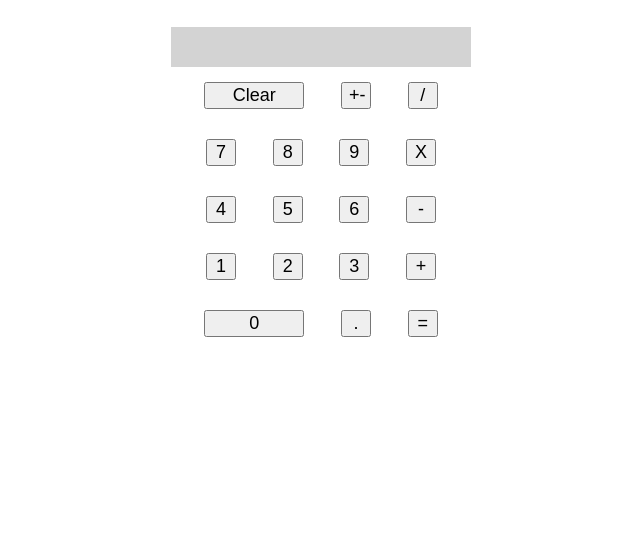
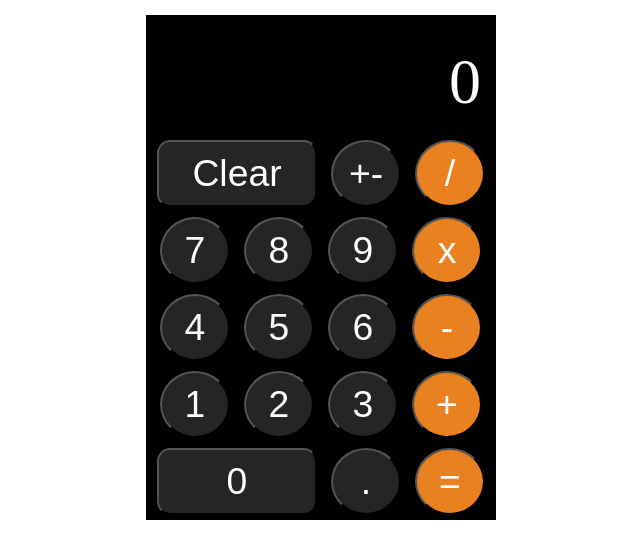
Before and after one commit to nramella/calculator, a plain HTML site: page index.html in a window 1280 px wide. Shown: the whole page, without its empty margins (319-959 px from the left). Drawn offline with Linux system fonts and the light colour scheme.

Commit message:
style updates

```diff
--- a/index.html
+++ b/index.html
@@ -24,7 +24,7 @@
                 <button class="button" id="7" onclick="showDisplayValue(7)">7</button>
                 <button class="button" id="8" onclick="showDisplayValue(8)">8</button>
                 <button class="button" id="9" onclick="showDisplayValue(9)">9</button>
-                <button class="button" id="multiply" onclick="storeValueOne('multiply')">X</button>
+                <button class="button" id="multiply" onclick="storeValueOne('multiply')">x</button>
             </div>
             <div class="row">
                 <button class="button" id="4" onclick="showDisplayValue(4)">4</button>
--- a/scripts/script.js
+++ b/scripts/script.js
@@ -3,8 +3,11 @@ var inputNumber2 = [];
 var displayValue = [];
 var operator;
 
+showDisplayValue(0);
+
 // Adds the inputted values into the displayValue array, then updates the calc display
 function showDisplayValue (input) {
+    displayValue = [];
     displayValue.push(input);
     console.log(displayValue.join(""));
     document.getElementById('displayValue').innerText = displayValue.join("");
@@ -12,9 +15,9 @@ function showDisplayValue (input) {
 
 // Clears the current displayValue array and on calc
 function clearCalc () {
-    displayValue = [];
+    displayValue = [0];
     operator;
-    showDisplayValue();
+    showDisplayValue(displayValue);
 }
 
 // Stores the value of the first inputted number into the calculator
--- a/styles/style.css
+++ b/styles/style.css
@@ -1,7 +1,6 @@
 html, body {
     margin: 0;
     padding: 0;
-    font-size: 20pt;
 }
 
 .main {
@@ -10,23 +9,43 @@ html, body {
 
 .calculator {
     margin: 0 auto;
-    width: 300px;
+    width: 350px;
+    background-color: black;
 }
 
 .display {
-    background-color: lightgrey;
-    height: 40px;
+    color: white;
+    height: 120px;
+}
 
+#displayValue {
+    text-align: right;
+    margin: 15px;
+    padding-top: 30px;
+    font-size: 48pt;
 }
 
 .button {
     display: inline-block;
-    margin: 15px;
-    font-size: 18px;
-    width: 30px;
+    margin: 5px;
+    padding: 10px;
+    font-size: 28pt;
+    width: 70px;
+    color: white;
+    background-color: #252525;
+    border-radius: 50%;
+}
+
+#add,
+#subtract,
+#multiply,
+#divide,
+#equals {
+    background-color: #EA8120;
 }
 
 #zero,
 #clear {
-    width: 100px;
+    width: 160px;
+    border-radius: 10pt;
 }
```
